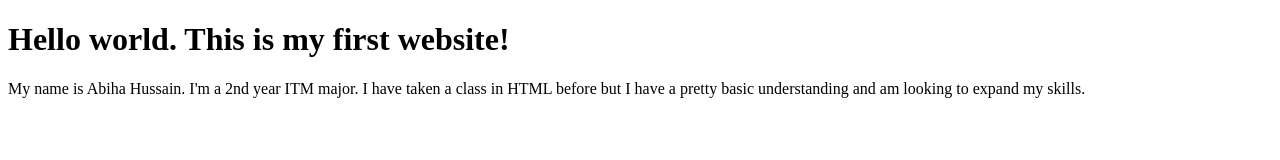
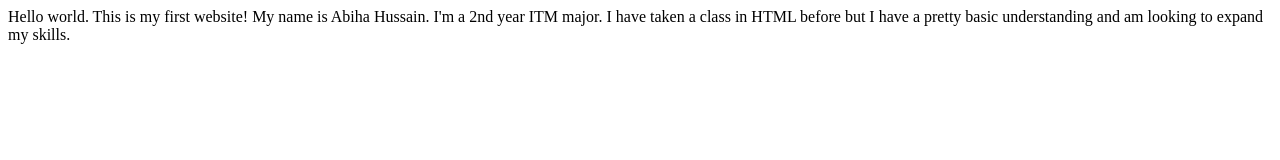
Before and after one commit to ahussain33/ITMD-361, a plain HTML site: page index.html in a window 1280 px wide. Drawn offline with Linux system fonts and the light colour scheme.

Commit message:
Update index.html

```diff
--- a/index.html
+++ b/index.html
@@ -1,8 +1,8 @@
 <!DOCTYPE html>
 <head>
-<h1>Hello world. This is my first website!</h1>
+Hello world. This is my first website!
 </head>
 <body>
-<p>My name is Abiha Hussain. I'm a 2nd year ITM major. I have taken a class in HTML before but I have a pretty basic understanding and am looking to expand my skills.</p>
+My name is Abiha Hussain. I'm a 2nd year ITM major. I have taken a class in HTML before but I have a pretty basic understanding and am looking to expand my skills.
 </body>
 </html>
```
